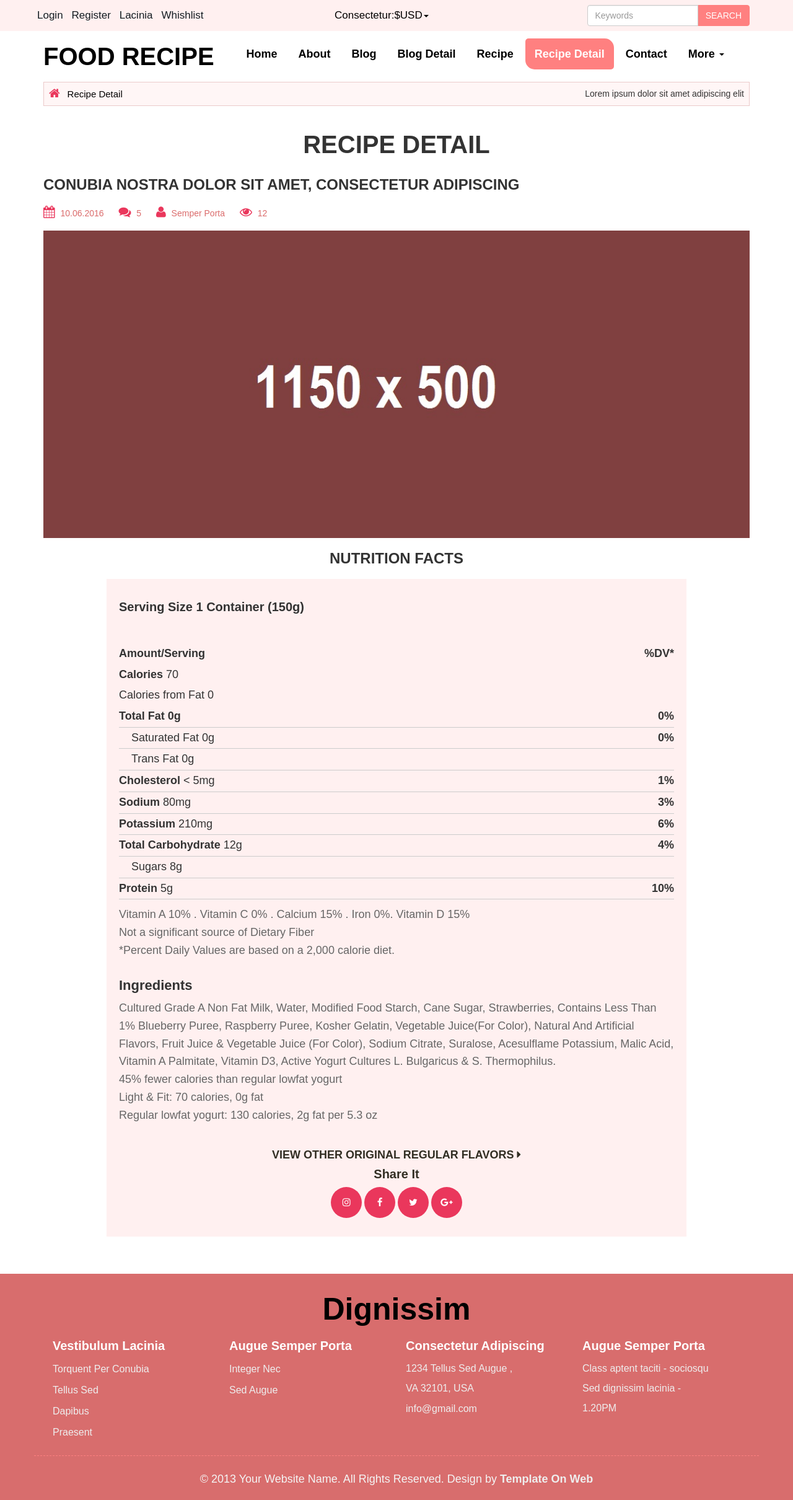
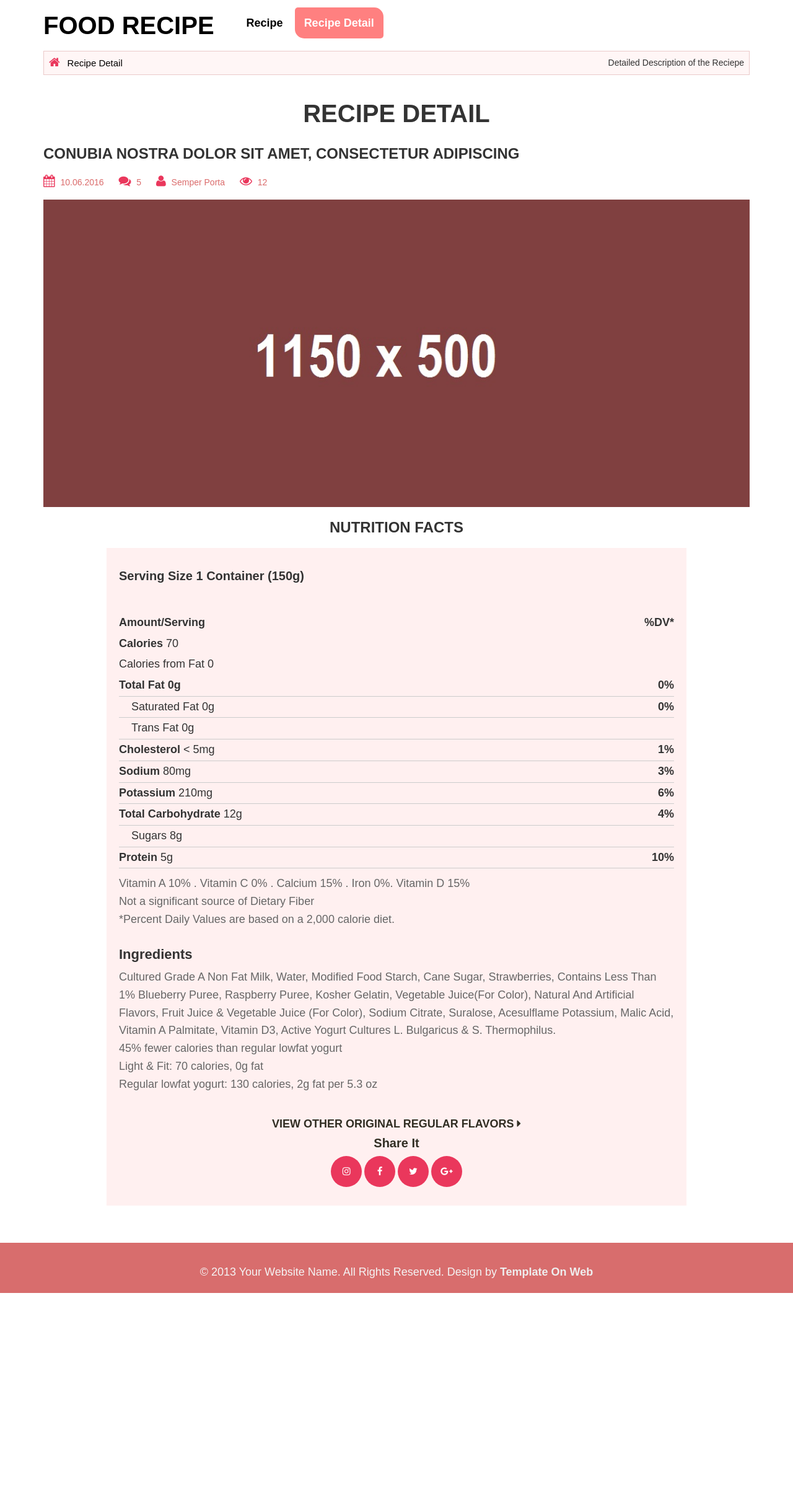
Before and after one commit to manore993/RecipeWebsite, a plain HTML site: page src/recipe_detail.html in a window 1280 px wide. Shown: the whole page at 62% size. After the commit the page ends 2086 px from the top, so only its background shows below. Drawn offline with Linux system fonts and the light colour scheme; a web font is replaced by a local one.

Commit message:
Cleaning of recipe_detail site.

```diff
--- a/src/recipe_detail.html
+++ b/src/recipe_detail.html
@@ -1,5 +1,6 @@
 <!DOCTYPE html>
 <html lang="en">
+
 <head>
 	<meta charset="utf-8">
 	<meta http-equiv="X-UA-Compatible" content="IE=edge">
@@ -16,87 +17,29 @@
 
 
 </head>
+
 <body>
-<section id="header_top">
- <div class="container">
-  <div class="row">
-   <div class="col-sm-12 padding_all">
-    <div class="col-sm-4 padding_all">
-	 <div class="header_top_1">
-	    <ul>
-		    <li><a href="#">Login</a></li>
-			<li><a href="#">Register</a></li>
-			<li><a href="#">Lacinia</a></li>
-			<li><a href="#">Whishlist</a></li>
-		</ul>
-	 </div>
-	</div>
-	<div class="col-sm-5">
-	 <div class="header_top_2">
-	  <ul>
-	      <li class="dropdown">
-			 <a href="#" class="dropdown-toggle" data-toggle="dropdown">Consectetur:<span class="small_1">$USD<b class="caret"></b></span></a>
-			 <ul class="dropdown-menu drop_1">
-					<li><a href="index.html">Home</a></li>
-					<li><a href="about.html">About</a></li>
-					<li><a href="blog.html">Blog</a></li>
-					<li><a href="blog_detail.html">Blog Detail</a></li>
-			</ul>
-		</li>
-	  </ul>
-	 </div>
-	</div>
-	<div class="col-sm-3">
-	 <div class="header_top_3">
-	   <div class="input-group">
-			<input type="text" class="form-control" placeholder="Keywords">
-			<span class="input-group-btn">
-			 <button class="btn btn-primary" type="button">
-			  SEARCH</button>
-			</span>
-		  </div>
-	 </div>
-	</div>
 
-   </div>
-  </div>
- </div>
-</section>
 	<section id="header">
 		<nav class="navbar">
 			<div class="container">
 				<!-- Brand and toggle get grouped for better mobile display -->
 				<div class="navbar-header page-scroll">
-                <button type="button" class="navbar-toggle" data-toggle="collapse" data-target="#bs-example-navbar-collapse-1">
+					<button type="button" class="navbar-toggle" data-toggle="collapse"
+						data-target="#bs-example-navbar-collapse-1">
 						<span class="sr-only">Toggle navigation</span>
 						<span class="icon-bar"></span>
 						<span class="icon-bar"></span>
 						<span class="icon-bar"></span>
 					</button>
-            <a class="navbar-brand" href="index.html">FOOD RECIPE</a>            </div>
+					<a class="navbar-brand" href="index.html">FOOD RECIPE</a>
+				</div>
 
 				<!-- Collect the nav links, forms, and other content for toggling -->
 				<div class="collapse navbar-collapse" id="bs-example-navbar-collapse-1">
 					<ul class="nav navbar-nav navbar-center">
-					<li class="clearfix"><a href="index.html">Home</a></li>
-					<li><a href="about.html">About</a></li>
-					<li><a href="blog.html">Blog</a></li>
-					<li><a href="blog_detail.html">Blog Detail</a></li>
-					<li><a href="recipe.html">Recipe</a></li>
+						<li class="clearfix"><a href="index.html">Recipe</a></li>
 						<li class="active_1"><a href="recipe_detail.html">Recipe Detail</a></li>
-				   <li><a href="contact.html">Contact</a></li>
-				  <li class="dropdown">
-				  <a href="#" class="dropdown-toggle" data-toggle="dropdown">More <b class="caret"></b></a>
-				  <ul class="dropdown-menu drop_1">
-					<li><a href="index.html">Home</a></li>
-					<li><a href="about.html">About</a></li>
-					<li><a href="blog.html">Blog</a></li>
-					<li><a href="blog_detail.html">Blog Detail</a></li>
-					<li><a href="recipe.html">Recipe</a></li>
-					<li><a href="recipe_detail.html">Recipe Detail</a></li>
-					<li><a href="contact.html">Contact</a></li>
-				  </ul>
-				</li>
 					</ul>
 				</div>
 				<!-- /.navbar-collapse -->
@@ -112,7 +55,7 @@
 						<ul>
 							<li><a href="#"><i class="fa fa-home"></i></a></li>
 							<li><span class="panel_1">Recipe Detail</span></li>
-		   <li><span class="pull-right">Lorem ipsum dolor sit amet adipiscing elit</span></li>
+							<li><span class="pull-right">Detailed Description of the Reciepe</span></li>
 						</ul>
 					</div>
 				</div>
@@ -140,18 +83,23 @@
 				</div>
 				<div class="recipe_detail_main_inner_1 clearfix">
 					<ul>
-		    <li class="border_none_1"><h4>Serving Size 1 Container (150g)</h4></li>
+						<li class="border_none_1">
+							<h4>Serving Size 1 Container (150g)</h4>
+						</li>
 						<li class="border_none_1">&nbsp;</li>
-            <li class="border_none_1"><span class="bold_1">Amount/Serving </span><span class="pull-right bold_1">%DV*</span></li>
+						<li class="border_none_1"><span class="bold_1">Amount/Serving </span><span
+								class="pull-right bold_1">%DV*</span></li>
 						<li class="border_none_1"><span class="bold_1">Calories</span> 70</li>
 						<li class="border_none_1">Calories from Fat 0</li>
 						<li><span class="bold_1">Total Fat 0g <span class="pull-right bold_1">0%</span></span></li>
 						<li><span class="pad_1">Saturated Fat 0g</span> <span class="pull-right bold_1">0%</span></li>
 						<li><span class="pad_1">Trans Fat 0g</span> <span class="pull-right bold_1"></span></li>
-            <li><span class="bold_1">Cholesterol</span> &lt; 5mg <span class="pull-right bold_1">1%</span></li>
+						<li><span class="bold_1">Cholesterol</span> &lt; 5mg <span class="pull-right bold_1">1%</span>
+						</li>
 						<li><span class="bold_1">Sodium</span> 80mg <span class="pull-right bold_1">3%</span></li>
 						<li><span class="bold_1">Potassium</span> 210mg <span class="pull-right bold_1">6%</span></li>
-            <li><span class="bold_1">Total Carbohydrate</span> 12g <span class="pull-right bold_1">4%</span></li>
+						<li><span class="bold_1">Total Carbohydrate</span> 12g <span class="pull-right bold_1">4%</span>
+						</li>
 						<li><span class="pad_1">Sugars 8g</span> <span class="pull-right"></span></li>
 						<li><span class="bold_1">Protein</span> 5g <span class="pull-right bold_1">10%</span></li>
 					</ul>
@@ -160,20 +108,26 @@ Not a significant source of Dietary Fiber<br>
 						*Percent Daily Values are based on a 2,000 calorie diet.</p>
 					<h4 class="heading_2">Ingredients</h4>
 					<p>
-Cultured Grade A Non Fat Milk, Water, Modified Food Starch, Cane Sugar, Strawberries, Contains Less Than 1% Blueberry Puree, Raspberry Puree, Kosher Gelatin, Vegetable Juice(For Color), Natural And Artificial Flavors, Fruit Juice &amp; Vegetable Juice (For Color), Sodium Citrate, Suralose, Acesulflame Potassium, Malic Acid, Vitamin A Palmitate, Vitamin D3, Active Yogurt Cultures L. Bulgaricus &amp;  S. Thermophilus.<br>
+						Cultured Grade A Non Fat Milk, Water, Modified Food Starch, Cane Sugar, Strawberries, Contains
+						Less Than 1% Blueberry Puree, Raspberry Puree, Kosher Gelatin, Vegetable Juice(For Color),
+						Natural And Artificial Flavors, Fruit Juice &amp; Vegetable Juice (For Color), Sodium Citrate,
+						Suralose, Acesulflame Potassium, Malic Acid, Vitamin A Palmitate, Vitamin D3, Active Yogurt
+						Cultures L. Bulgaricus &amp; S. Thermophilus.<br>
 						45% fewer calories than regular lowfat yogurt<br>
 						Light &amp; Fit: 70 calories, 0g fat<br>
 						Regular lowfat yogurt: 130 calories, 2g fat per 5.3 oz<br>
 
 					</p>
-			 <h4 class="heading_3 text-center"><a href="#">VIEW OTHER ORIGINAL REGULAR FLAVORS  <i class="fa fa-caret-right"></i></a></h4>
+					<h4 class="heading_3 text-center"><a href="#">VIEW OTHER ORIGINAL REGULAR FLAVORS <i
+								class="fa fa-caret-right"></i></a></h4>
 					<h5 class="text-center heading_tag_1">Share It</h5>
 					<div class="contact_icon contact_icon_detail text-center clearfix">
 						<ul class="social-network social-circle">
 							<li><a href="#" class="icoRss" title="Rss"><i class="fa fa-instagram"></i></a></li>
 							<li><a href="#" class="icoFacebook" title="Facebook"><i class="fa fa-facebook"></i></a></li>
 							<li><a href="#" class="icoTwitter" title="Twitter"><i class="fa fa-twitter"></i></a></li>
-						<li><a href="#" class="icoGoogle" title="Google +"><i class="fa fa-google-plus"></i></a></li>
+							<li><a href="#" class="icoGoogle" title="Google +"><i class="fa fa-google-plus"></i></a>
+							</li>
 
 						</ul>
 					</div>
@@ -184,66 +138,24 @@ Regular lowfat yogurt: 130 calories, 2g fat per 5.3 oz<br>
 	<section id="store">
 		<div class="container">
 			<div class="row">
-   <div class="store_main clearfix">
+
 				<div class="col-sm-12">
-    <div class="store_1"><h1 class="text-center">Dignissim</h1></div>
+					<div class="store_3">
+						<p class="text-center">© 2013 Your Website Name. All Rights Reserved. Design by<a
+								href="http://www.TemplateOnWeb.com"> Template On Web</a> </p>
 					</div>
-     <div class="col-sm-12">
-    <div class="col-sm-3">
-	 <div class="store_2">
-	 <h5>Vestibulum Lacinia</h5>
-	  <ul>
-	      <li><a href="#">Torquent Per Conubia</a></li>
-		  <li><a href="#">Tellus Sed </a></li>
-		  <li><a href="#">Dapibus</a></li>
-		  <li><a href="#">Praesent</a></li>
-	  </ul>
-	</div>
-	</div>
-	<div class="col-sm-3">
-	 <div class="store_2">
-	 <h5>Augue Semper Porta</h5>
-	  <ul>
-	      <li><a href="#">Integer Nec</a></li>
-		  <li><a href="#">Sed Augue</a></li>
-	  </ul>
-	</div>
-	</div>
-	<div class="col-sm-3">
-	 <div class="store_2">
-	 <h5>Consectetur Adipiscing</h5>
-	  <ul>
-	      <li>1234 Tellus Sed Augue ,</li>
-		  <li>VA 32101, USA</li>
-		  <li><a href="#">info@gmail.com</a></li>
-	  </ul>
-	</div>
-	</div>
-	<div class="col-sm-3">
-	 <div class="store_2">
-	 <h5>Augue Semper Porta</h5>
-	  <ul>
-	      <li> Class aptent taciti - sociosqu</li>
-		  <li>Sed dignissim lacinia -</li>
-		  <li>1.20PM</li>
-	  </ul>
-	</div>
-	</div>
-   </div>
-   </div>
-   <div class="col-sm-12">
-    <div class="store_3"><p class="text-center">© 2013 Your Website Name. All Rights Reserved. Design by<a href="http://www.TemplateOnWeb.com"> Template On Web</a> </p></div>
 				</div>
 			</div>
 		</div>
 	</section>
 
 	<script>
-	$(document).ready(function() {
+		$(document).ready(function () {
 			$('#myCarousel').carousel({
 				interval: 10000
 			})
 		});
 	</script>
 </body>
+
 </html>
```
Also changed, not shown: src/index.html (+13 -6 lines). Lines whose indentation alone changed are shown as unchanged.
